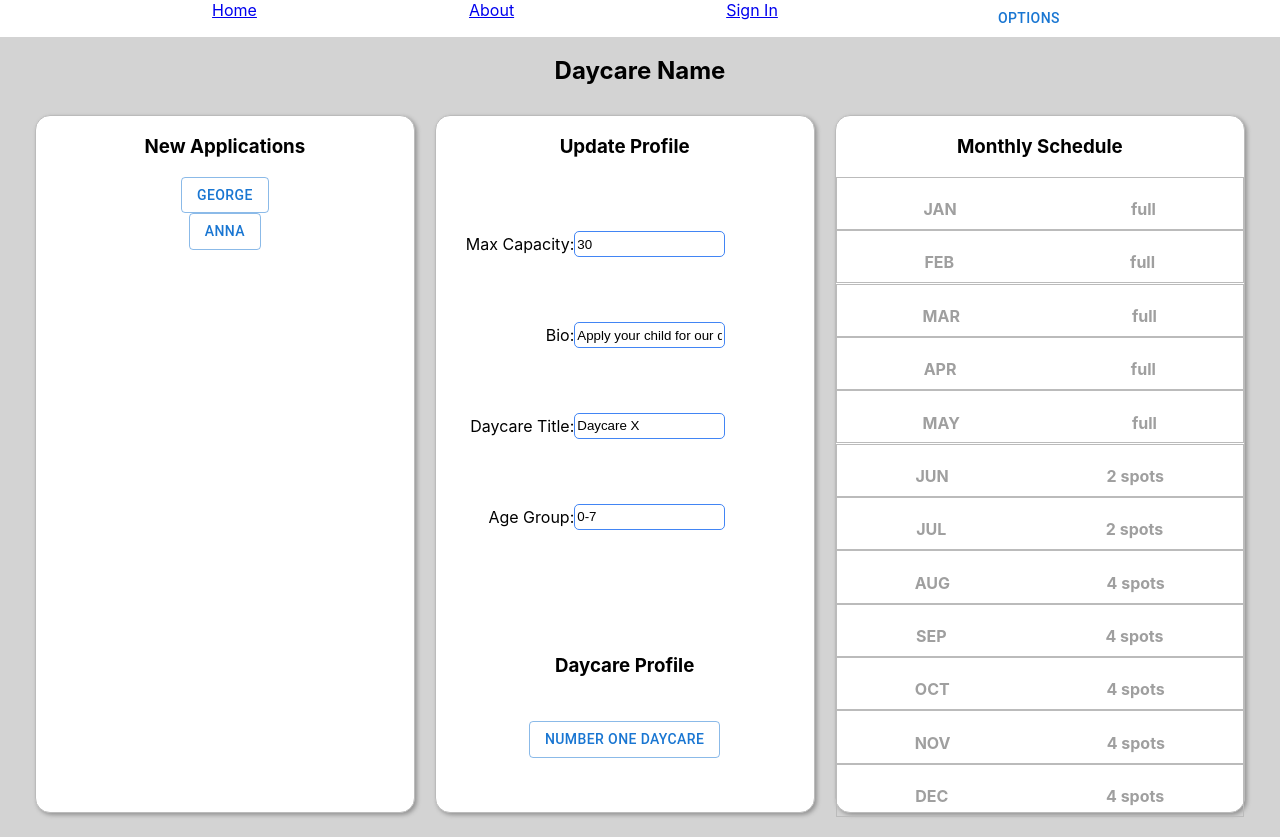
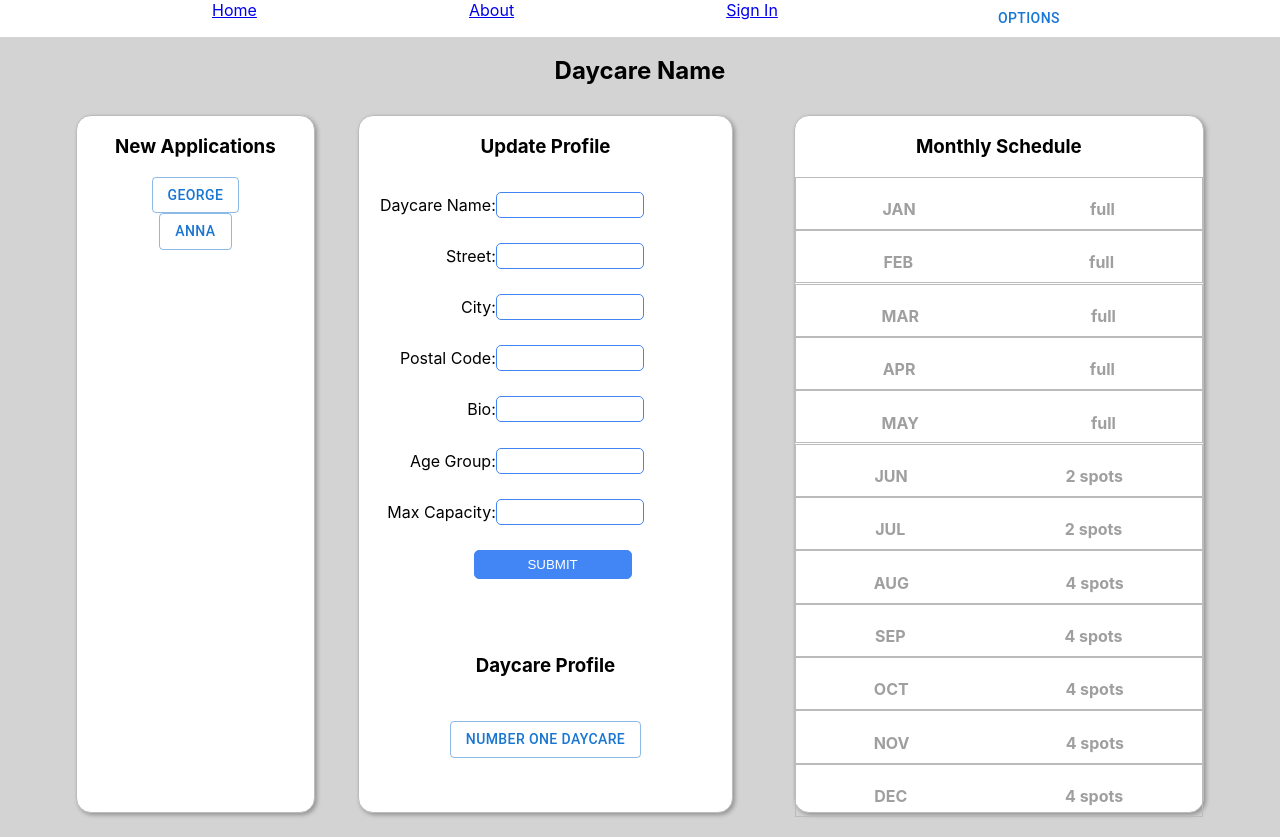
Before and after one commit to bijon7/onestop-daycare, a React (Create React App) app in the folder frontend/: page / in a window 1280 px wide. Built offline with nearby package versions, Linux system fonts and the light colour scheme.

Commit message:
fix form, console log form values, fix css

```diff
--- a/frontend/src/pages/AdminDashboard.js
+++ b/frontend/src/pages/AdminDashboard.js
@@ -1,4 +1,4 @@
-import { useState } from "react";
+import { React, useState } from "react";
 import "./AdminDashboard.scss";
 import ChildProfile from "../components/ChildProfile";
 import DaycareProfile from "../components/DaycareProfile";
@@ -63,10 +63,28 @@ const guardianShortList = testData.shortList.filter((data) => data.guardian_id =
 
 const AdminDashboard = () => {
 
-  const [capacity, setCapacity] = useState("30");
-  const [bio, setBio] = useState("Apply your child for our daycare!");
-  const [title, setTitle] = useState("Daycare X");
-  const [age, setAge] = useState("0-7");
+  const [name, setName] = useState("");
+  const [street, setStreet] = useState("");
+  const [city, setCity] = useState("");
+  const [postalCode, setPostalCode] = useState("");
+  const [bio, setBio] = useState("");
+  const [age, setAge] = useState("");
+  const [capacity, setCapacity] = useState("");
+
+  const handleSubmit = (event) => {
+    event.preventDefault();
+    let formValues = {
+      ["name"]: name,
+      ["street"]: street,
+      ["city"]: city,
+      ["postalCode"]: postalCode,
+      ["bio"]: bio,
+      ["age"]: age,
+      ["capacity"]: capacity,
+    };
+    console.log("Submitted");
+    console.log(formValues);
+  }
 
   return (
     <div className="admin-dashboard">
@@ -93,19 +111,29 @@ const AdminDashboard = () => {
           </div>
           <div className="daycare-profile">
             <h3>Update Profile</h3>
-            <form className="daycare-profile-form">
-              <label>Max Capacity:
-                <input id="capacity" type="text" value={capacity} onChange={(e) => setCapacity(e.target.value)} />
+            <form className="daycare-profile-form" onSubmit={handleSubmit}>
+              <label>Daycare Name:
+                <input id="name" type="text" value={name} onChange={(e) => setName(e.target.value)} />
+              </label>
+              <label>Street:
+                <input id="street" type="text" value={street} onChange={(e) => setStreet(e.target.value)} />
+              </label>
+              <label>City:
+                <input id="city" type="text" value={city} onChange={(e) => setCity(e.target.value)} />
+              </label>
+              <label>Postal Code:
+                <input id="postalCode" type="text" value={postalCode} onChange={(e) => setPostalCode(e.target.value)} />
               </label>
               <label>Bio:
                 <input id="bio" type="text" value={bio} onChange={(e) => setBio(e.target.value)} />
               </label>
-              <label>Daycare Title:
-                <input id="title" type="text" value={title} onChange={(e) => setTitle(e.target.value)} />
-              </label>
               <label>Age Group:
                 <input id="age" type="text" value={age} onChange={(e) => setAge(e.target.value)} />
               </label>
+              <label>Max Capacity:
+                <input id="capacity" type="text" value={capacity} onChange={(e) => setCapacity(e.target.value)} />
+              </label>
+              <input id="submit-button" type="submit" value="SUBMIT" />
             </form>
             <div className="displayed-profile">
               <h3>Daycare Profile</h3>
--- a/frontend/src/pages/AdminDashboard.scss
+++ b/frontend/src/pages/AdminDashboard.scss
@@ -21,6 +21,7 @@ label {
 
 .dashboard {
   display: flex;
+  justify-content: space-evenly;
   height: 87vh;
   padding-left: 25px;
   padding-right: 25px;
@@ -28,8 +29,9 @@ label {
 
 .left {
   display: flex;
+  justify-content: space-between;
   height: 100%;
-  width: 65%;
+  width: 55%;
 }
 
 .right {
@@ -42,7 +44,7 @@ label {
   border: 1.5px solid rgb(187, 187, 187);
   border-radius: 15px;
   height: 100%;
-  width: 50%;
+  width: 35%;
   margin: 10px;
   box-shadow: 2px 2px 4px #939393;
 }
@@ -52,7 +54,7 @@ label {
   border: 1.5px solid rgb(187, 187, 187);
   border-radius: 15px;
   height: 100%;
-  width: 50%;
+  width: 55%;
   margin: 10px;
   box-shadow: 2px 2px 4px #939393;
 }
@@ -69,7 +71,18 @@ label {
   padding-right: 15%;
 }
 
-#capacity, #bio, #title, #age {
+#submit-button {
+  width: 50%;
+  border-radius: 5px;
+  border: 1px solid rgb(66, 133, 244);
+  background-color: #4285F4;
+  color: #ffffff;
+  align-self: center;
+  margin-left: 70px;
+  height: 7%;
+}
+
+#name, #street, #city, #postalCode, #bio, #age, #capacity {
   background-color: rgb(255, 255, 255);
   border-radius: 5px;
   border: 1px solid rgb(66, 133, 244);
```
